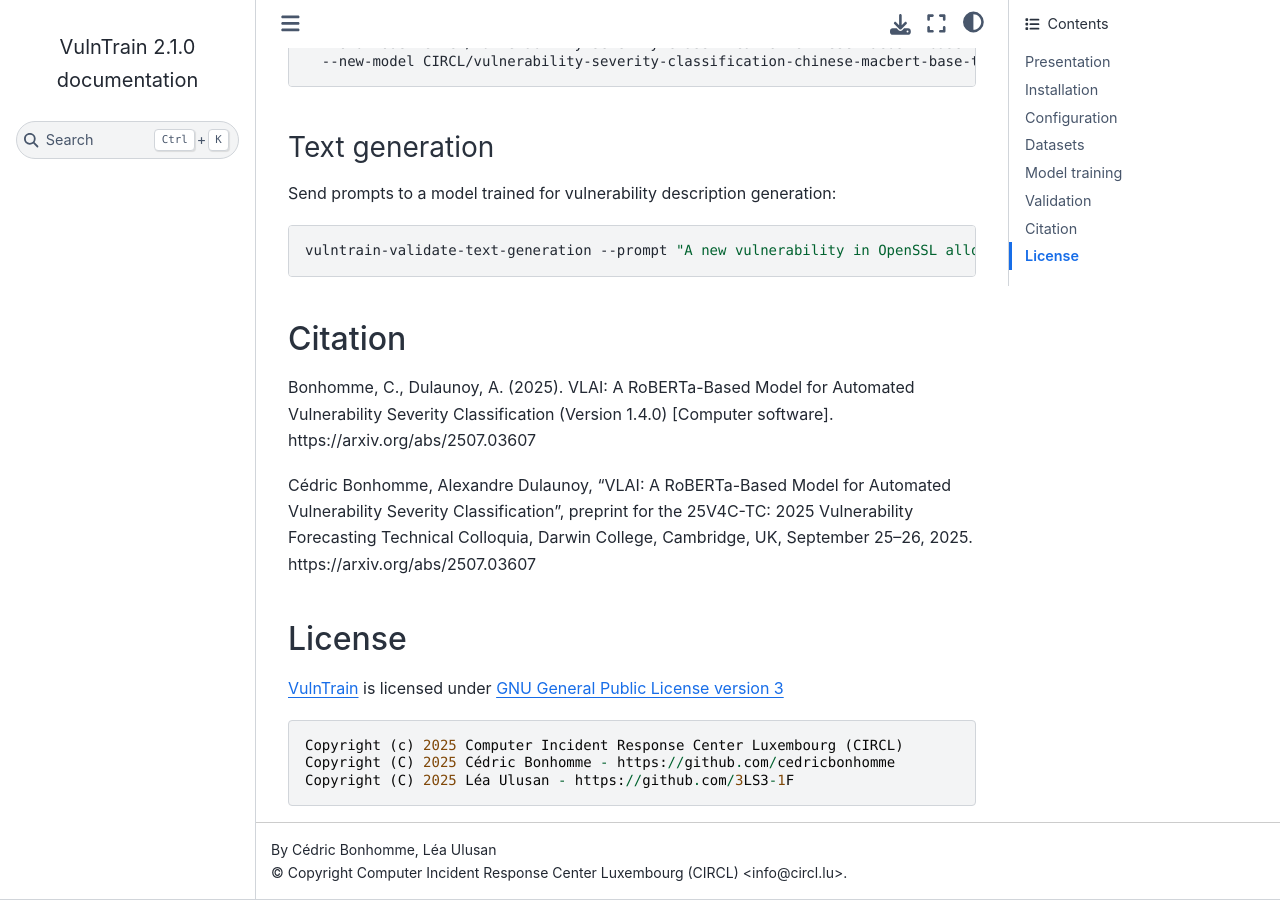
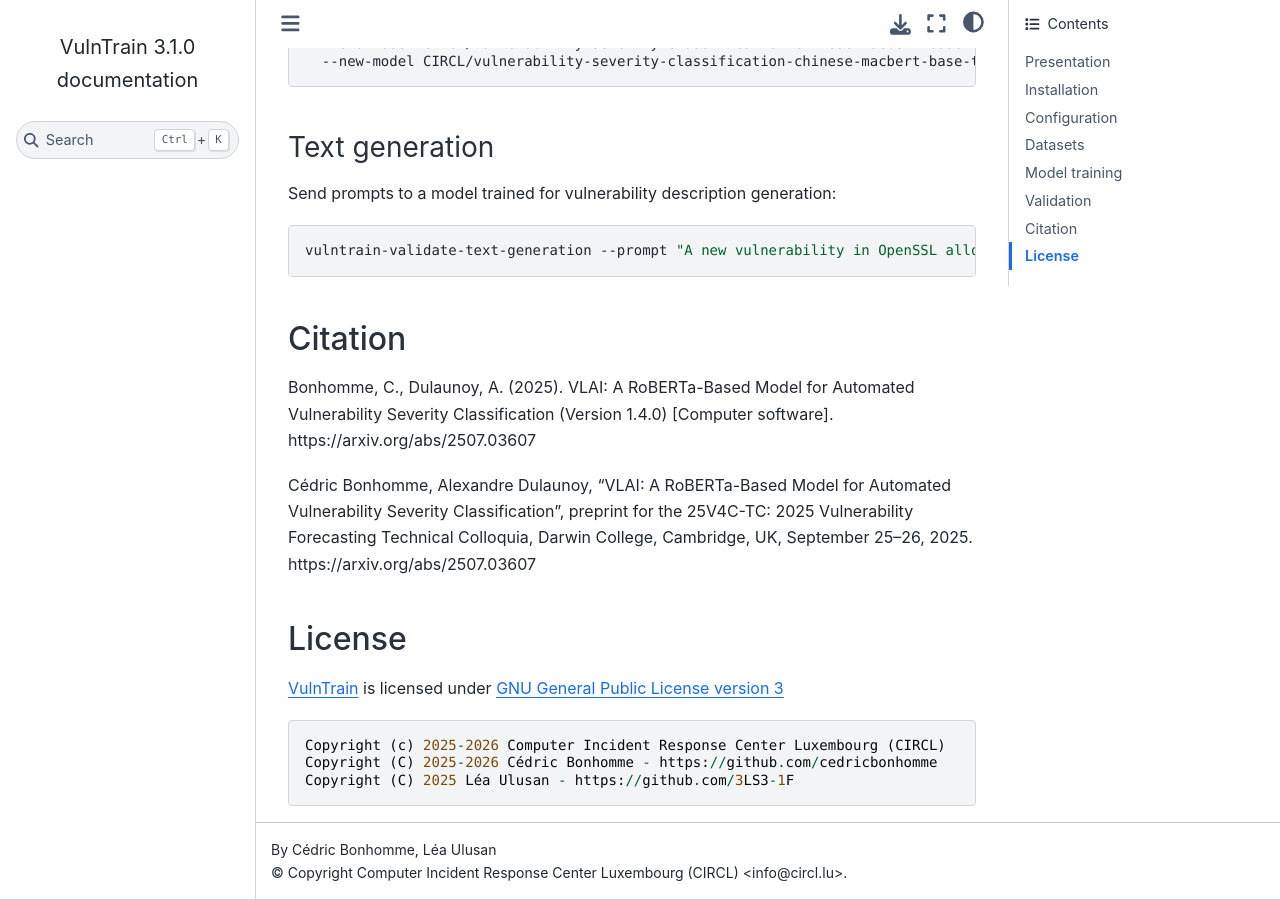
Before and after one commit to vulnerability-lookup/VulnTrain, a Sphinx documentation site: the page built from docs/index.md, in a window 1280 px wide and 900 px high, scrolled down 3903 px. Built offline with Sphinx 7.4.7 and the Sphinx Book theme 1.1.4, drawn with Linux system fonts in a browser that asks for light colours.

Commit message:
chg: [documentation] Updated index.md

```diff
--- a/docs/conf.py
+++ b/docs/conf.py
@@ -9,7 +9,7 @@
 project = "VulnTrain"
 copyright = "Computer Incident Response Center Luxembourg (CIRCL) <info@circl.lu>"
 author = "Cédric Bonhomme, Léa Ulusan"
-release = "2.1.0"
+release = "3.1.0"
 
 # -- General configuration ---------------------------------------------------
 # https://www.sphinx-doc.org/en/master/usage/configuration.html#general-configuration
--- a/docs/index.md
+++ b/docs/index.md
@@ -177,7 +177,7 @@
 [GNU General Public License version 3](https://www.gnu.org/licenses/gpl-3.0.html)
 
 ~~~
-Copyright (c) 2025 Computer Incident Response Center Luxembourg (CIRCL)
-Copyright (C) 2025 Cédric Bonhomme - https://github.com/cedricbonhomme
+Copyright (c) 2025-2026 Computer Incident Response Center Luxembourg (CIRCL)
+Copyright (C) 2025-2026 Cédric Bonhomme - https://github.com/cedricbonhomme
 Copyright (C) 2025 Léa Ulusan - https://github.com/3LS3-1F
 ~~~
```
